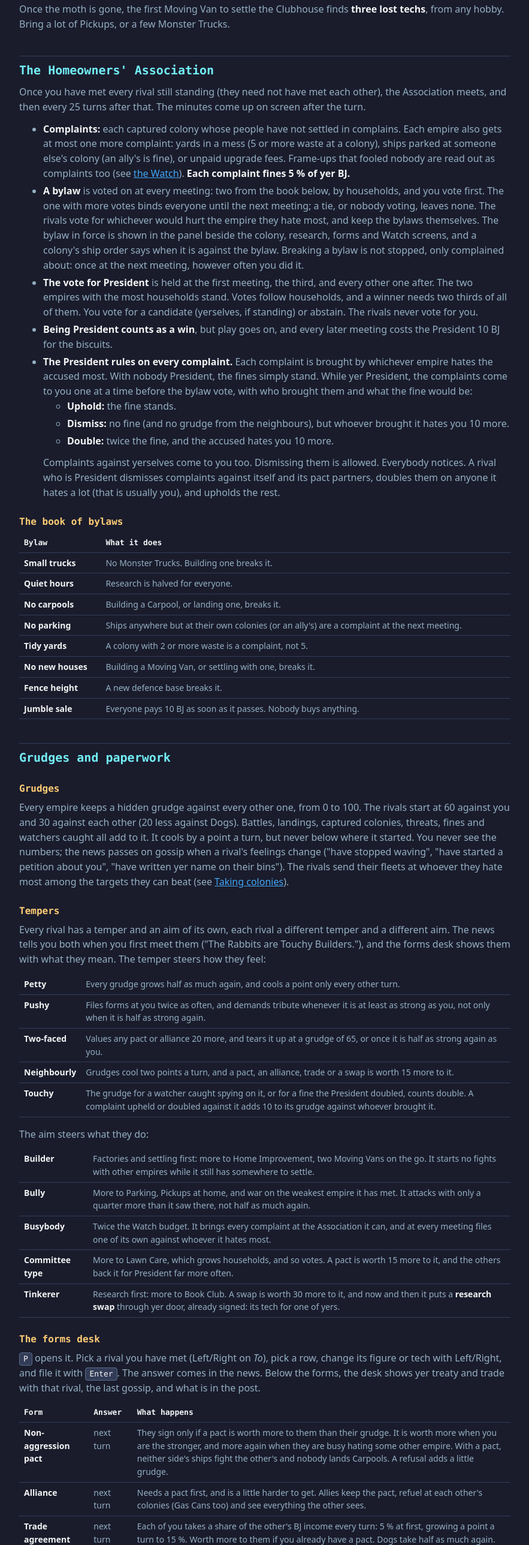
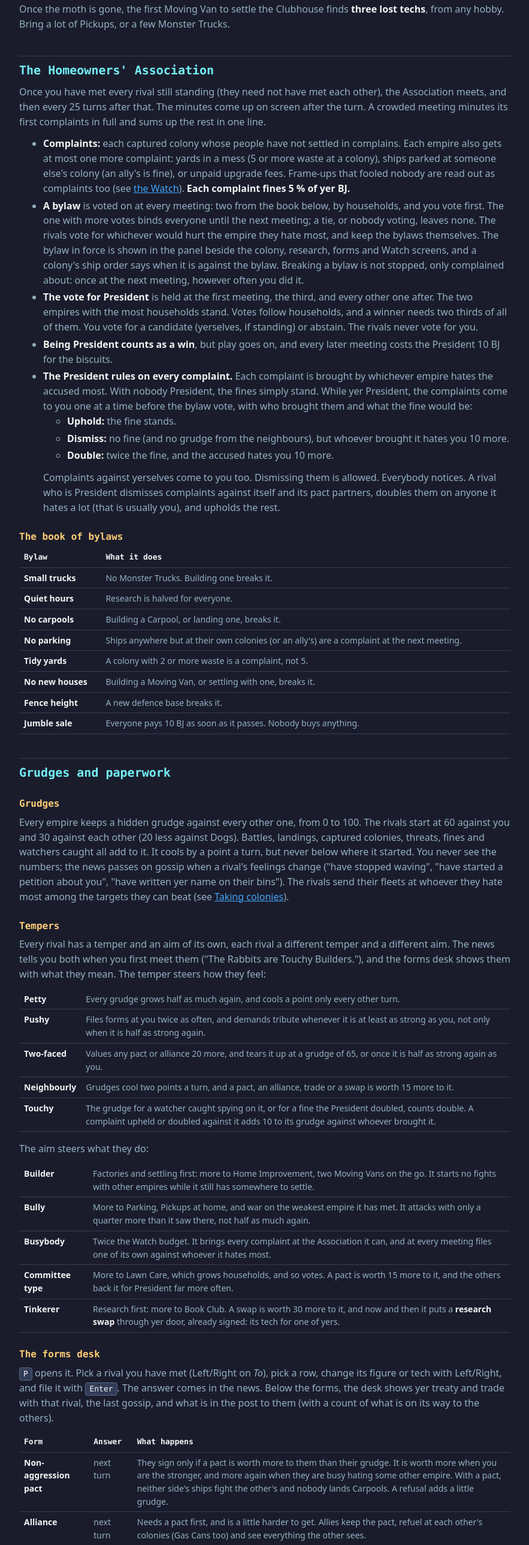
Before and after one commit to playdeezgames/cluster-conquerors-of-splorr, a plain HTML site: page web/manual.html in a window 1280 px wide. Shown: the part 6235-8811 px from the top of the page at 60% size, without its empty margins (198-1081 px from the left). Drawn offline with Linux system fonts and the light colour scheme.

Commit message:
Slice 3 step 8: big clusters in practice (turn timing; minutes, desk post and star panel fit six empires)
Co-Authored-By: Claude Opus 5.5 <noreply@anthropic.com>

```diff
--- a/web/manual.html
+++ b/web/manual.html
@@ -198,7 +198,7 @@
 <p>Once the moth is gone, the first Moving Van to settle the Clubhouse finds <strong>three lost techs</strong>, from any hobby. Bring a lot of Pickups, or a few Monster Trucks.</p>
 
 <h2 id="hoa">The Homeowners' Association</h2>
-<p>Once you have met every rival still standing (they need not have met each other), the Association meets, and then every 25 turns after that. The minutes come up on screen after the turn.</p>
+<p>Once you have met every rival still standing (they need not have met each other), the Association meets, and then every 25 turns after that. The minutes come up on screen after the turn. A crowded meeting minutes its first complaints in full and sums up the rest in one line.</p>
 <ul>
 	<li><strong>Complaints:</strong> each captured colony whose people have not settled in complains. Each empire also gets at most one more complaint: yards in a mess (5 or more waste at a colony), ships parked at someone else's colony (an ally's is fine), or unpaid upgrade fees. Frame-ups that fooled nobody are read out as complaints too (see <a href="#watch">the Watch</a>). <strong>Each complaint fines 5 % of yer BJ.</strong></li>
 	<li><strong>A bylaw</strong> is voted on at every meeting: two from the book below, by households, and you vote first. The one with more votes binds everyone until the next meeting; a tie, or nobody voting, leaves none. The rivals vote for whichever would hurt the empire they hate most, and keep the bylaws themselves. The bylaw in force is shown in the panel beside the colony, research, forms and Watch screens, and a colony's ship order says when it is against the bylaw. Breaking a bylaw is not stopped, only complained about: once at the next meeting, however often you did it.</li>
@@ -247,7 +247,7 @@
 	<tr><td><strong>Tinkerer</strong></td><td>Research first: more to Book Club. A swap is worth 30 more to it, and now and then it puts a <strong>research swap</strong> through yer door, already signed: its tech for one of yers.</td></tr>
 </table></div>
 <h3>The forms desk</h3>
-<p><span class="key">P</span> opens it. Pick a rival you have met (Left/Right on <em>To</em>), pick a row, change its figure or tech with Left/Right, and file it with <span class="key">Enter</span>. The answer comes in the news. Below the forms, the desk shows yer treaty and trade with that rival, the last gossip, and what is in the post.</p>
+<p><span class="key">P</span> opens it. Pick a rival you have met (Left/Right on <em>To</em>), pick a row, change its figure or tech with Left/Right, and file it with <span class="key">Enter</span>. The answer comes in the news. Below the forms, the desk shows yer treaty and trade with that rival, the last gossip, and what is in the post to them (with a count of what is on its way to the others).</p>
 <div class="wrap"><table>
 	<tr><th>Form</th><th>Answer</th><th>What happens</th></tr>
 	<tr><td><strong>Non-aggression pact</strong></td><td>next turn</td><td>They sign only if a pact is worth more to them than their grudge. It is worth more when you are the stronger, and more again when they are busy hating some other empire. With a pact, neither side's ships fight the other's and nobody lands Carpools. A refusal adds a little grudge.</td></tr>
```
Also changed, not shown: 12 other files.
